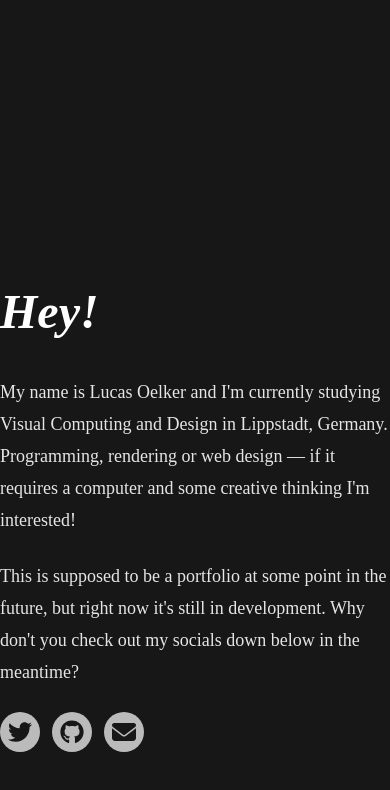
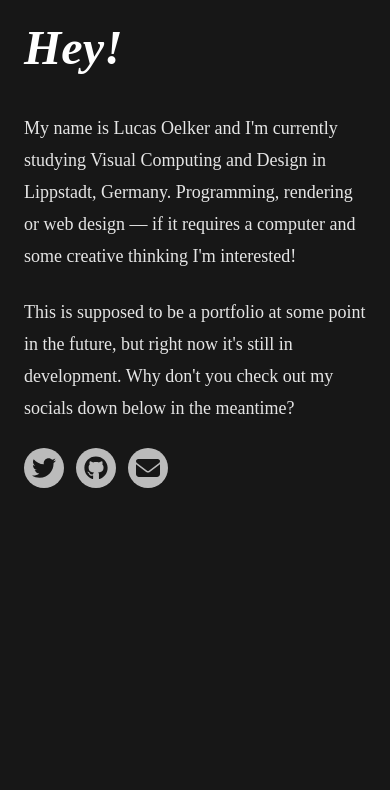
Before and after one commit to LucasOe/portfolio, a React (Vite) app: page / in a window 390 px wide. Shown: the top 790 px of the page. Built offline with nearby package versions, Linux system fonts and the light colour scheme.

Commit message:
Improve responsiveness

```diff
--- a/src/App.tsx
+++ b/src/App.tsx
@@ -5,8 +5,8 @@ import Social from "./components/Social";
 
 export default function App() {
 	return (
-		<div className="flex justify-center bg-neutral-900 w-screen h-screen">
-			<div className="pt-72 max-w-4xl">
+		<div className="min-h-screen flex justify-center bg-neutral-900 p-6">
+			<div className="h-full max-w-4xl sm:pt-20 md:pt-40 lg:pt-60 xl:pt-80">
 				<article className="prose prose-lg prose-invert max-w-none font-serif text-neutral-200">
 					<h1 className="italic">Hey!</h1>
 					<p>
```
